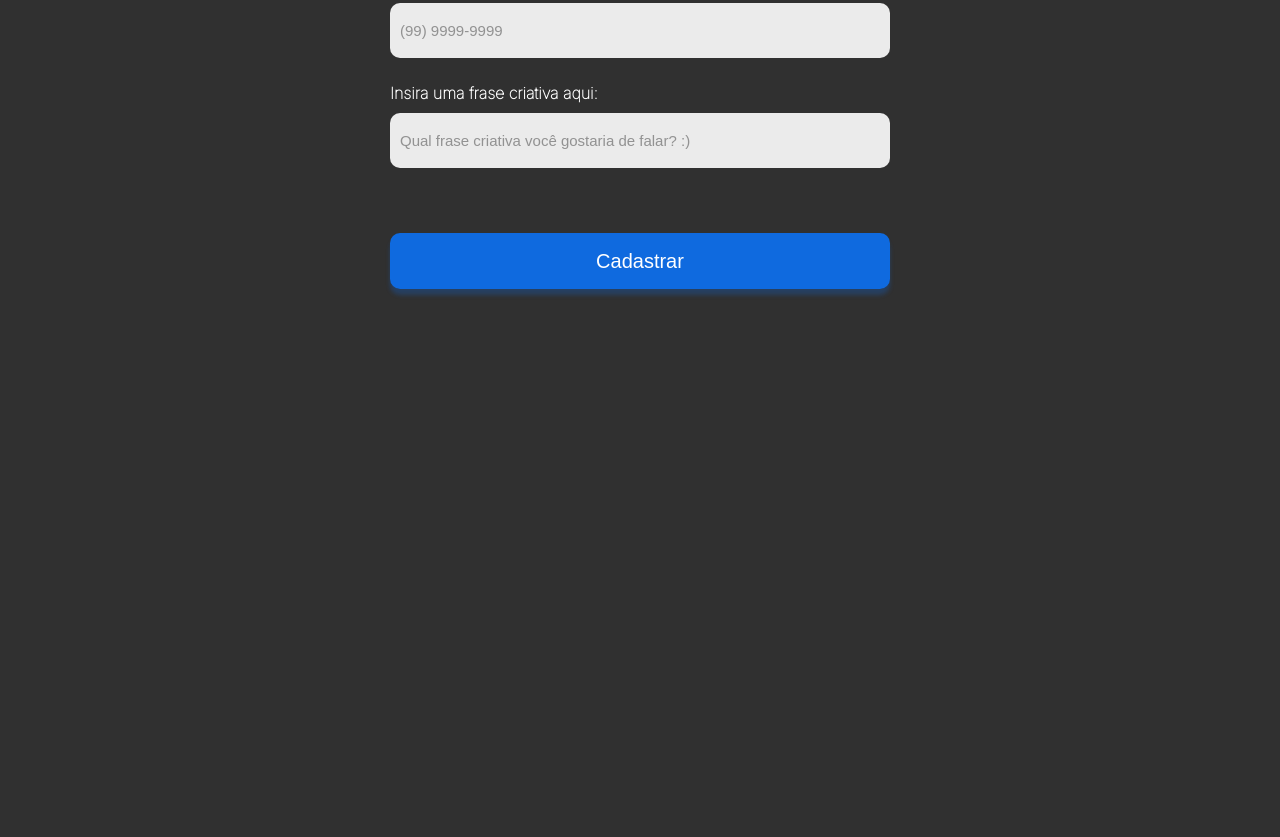
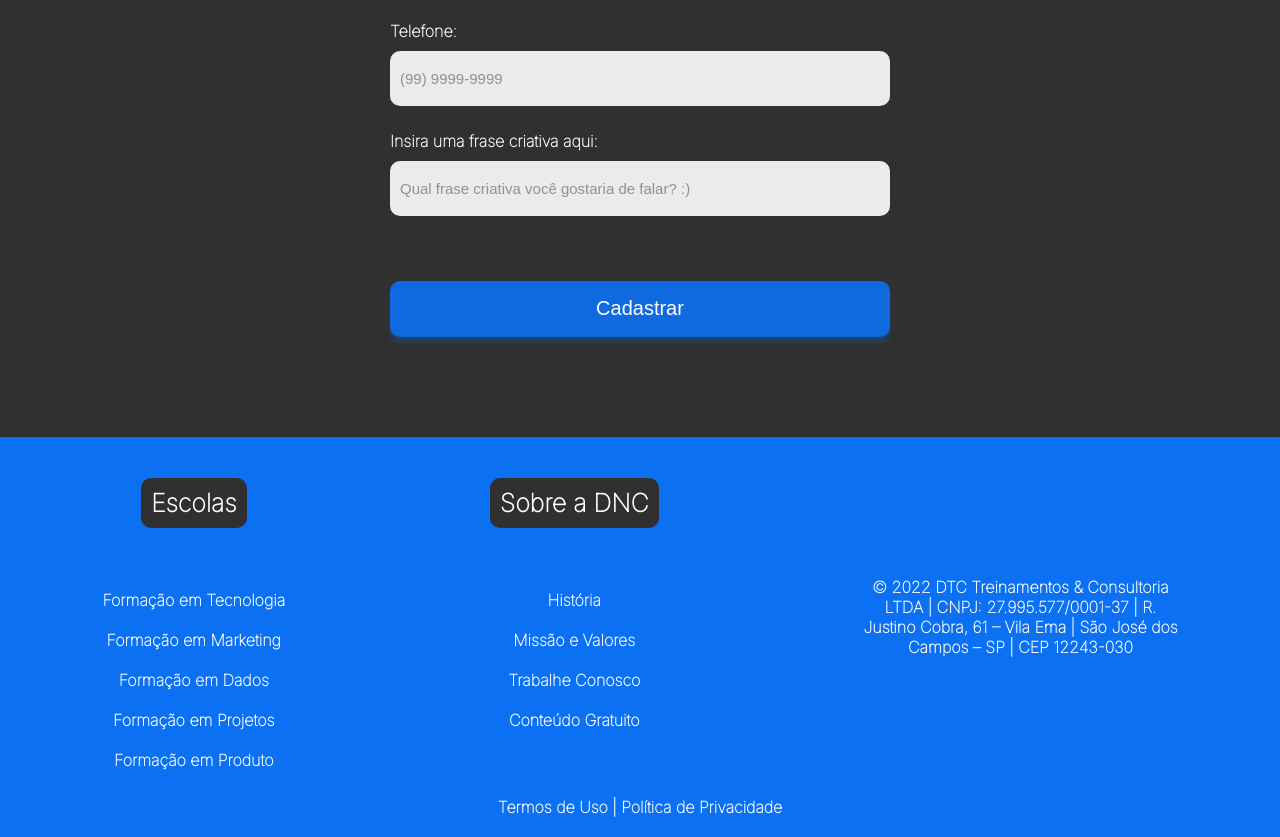
Before and after one commit to eovitordev/DncBootcamp, a plain HTML site: page source/index.html in a window 1280 px wide. Shown: the part 1054-1891 px from the top of the page. Before the commit the page ends 1443 px from the top, so only its background shows below. Drawn offline with Linux system fonts and the light colour scheme.

Commit message:
Add files via upload

```diff
--- a/source/index.css
+++ b/source/index.css
@@ -2,3 +2,45 @@
 @import url('./styles/body.css');
 @import url('./styles/header.css');
 @import url('./styles/form.css');
+@import url('./styles/footer.css');
+
+@media only screen and (max-width: 600px) {
+    #main {
+        flex-direction: column;
+        padding-bottom: 35px;
+        height: auto;
+    }
+
+    #menu{
+        flex-direction: column;
+        width: 100%;
+    }
+
+    #menu a{
+        display: flex;
+        height: 50px;
+        align-items: center;
+        margin: 0px;
+    }
+
+    section h1 {
+        font-size: 38px;
+    }
+
+    section h2{
+        font-size: 15px;
+        line-height: 2;
+    }
+
+    form{
+        width: 80%;
+    }
+
+    #checkbox-bootcamp label {
+        font-size: 12px;
+    }
+
+    footer #line1{
+        flex-direction: column;
+    }
+}
--- a/source/index.html
+++ b/source/index.html
@@ -21,7 +21,9 @@
         <section>
             <header>
                 <h1>BOOTCAMP DNC</h1>
-            <h2>Esse será um evento exclusivo para todos os alunos<br> da <b>DNC</b>, que querem <span class="invert">acelerar a carreira</span> com uma<br> semana intensiva de conteúdo de mercado entre<br> <span class="invert">BACK-END, FRONT-END & BANCO DE DADOS.</span></h2>
+                <h2>Esse será um evento exclusivo para todos os alunos <br> da <b>DNC</b>, que querem <span class="invert">acelerar a carreira</span> com uma <br> semana intensiva de conteúdo de mercado entre <br>
+                    <span class="invert">BACK-END, FRONT-END & BANCO DE DADOS.</span>
+                </h2>
             </header>
             <form action="">
                 <div class="form-bootcamp">
@@ -37,10 +39,8 @@
                     <div id="checkbox-bootcamp">
                         <input type="checkbox" value="back-end">
                         <label>Back-End</label>
-
                         <input type="checkbox" value="front-end">
                         <label for="">Front-End</label>
-
                         <input type="checkbox" value="bd">
                         <label>Banco de Dados</label>
                     </div>
@@ -57,9 +57,56 @@
                     <label for="">Insira uma frase criativa aqui:</label>
                     <input type="text" placeholder="Qual frase criativa você gostaria de falar? :)">
                 </div>
-
                 <input type="submit" value="Cadastrar">
             </form>
         </section>
+        <footer>
+            <div id="line1">
+                <nav id="training">
+                    <h5>Escolas</h5>
+                    <ul>
+                        <li>
+                            <a href=""> Formação em Tecnologia </a>
+                        </li>
+                        <li>
+                            <a href=""> Formação em Marketing </a>
+                        </li>
+                        <li>
+                            <a href=""> Formação em Dados </a>
+                        </li>
+                        <li>
+                            <a href=""> Formação em Projetos </a>
+                        </li>
+                        <li>
+                            <a href=""> Formação em Produto </a>
+                        </li>
+                    </ul>
+                </nav>
+                <nav id="about">
+                    <h5>Sobre a DNC</h5>
+                    <ul>
+                        <li>
+                            <a href=""> História </a>
+                        </li>
+                        <li>
+                            <a href=""> Missão e Valores </a>
+                        </li>
+                        <li>
+                            <a href=""> Trabalhe Conosco </a>
+                        </li>
+                        <li>
+                            <a href=""> Conteúdo Gratuito </a>
+                        </li>
+                    </ul>
+                </nav>
+                <div id="local">
+                    © 2022 DTC Treinamentos & Consultoria<br> LTDA | CNPJ: 27.995.577/0001-37 | R.<br> Justino Cobra, 61 – Vila Ema | São José dos<br> Campos – SP | CEP 12243-030
+                </div>
+            </div>
+            <div id="line2">
+                <a href="">Termos de Uso | Política de Privacidade</a>
+            </div>
+        </footer>
+        </div>
     </body>
 </html>
--- /dev/null
+++ b/source/styles/footer.css
@@ -0,0 +1,72 @@
+@import url('./styles.css');
+
+footer{
+    background-color: var(--blue-dnc);
+}
+
+footer #line1{
+    display: flex;
+    justify-content: space-around;
+    align-items: center;
+}
+
+footer ul{
+    list-style: none;
+    margin: 0px;
+    padding: 0px;
+}
+
+footer ul li {
+    text-align: center;
+    color: white;
+    font-family: var(--font-website);
+    font-weight: 600;
+    margin: 20px 0px 20px 0px;
+}
+
+footer nav {
+    display: flex;
+    flex-direction: column;
+    align-items: center;
+    height: 360px;
+}
+
+footer ul li a{
+    color: white;
+    text-decoration: none;
+}
+
+footer ul li a:hover{
+    color: var(--grey-dnc);
+}
+
+footer h5{
+    background-color: var(--black-dnc);
+    border-radius: 10px;
+    text-align: center;
+    color: white;
+    font-family: var(--font-website);
+    font-weight: 800;
+    font-size: 25px;
+    padding: 10px;
+}
+
+footer #local{
+    text-align: center;
+    color: white;
+    font-family: var(--font-website);
+    font-weight: bold;
+}
+
+footer #line2{
+    font-family: var(--font-website);
+    background-color: var(--blue-dnc);
+    text-align: center;
+    padding-bottom: 20px;
+}
+
+footer #line2 a{
+    color: white;
+    text-decoration: none;
+    font-weight: 600;
+}
--- a/source/styles/header.css
+++ b/source/styles/header.css
@@ -28,6 +28,7 @@ header h2 {
     text-align: center;
     font-weight: 700;
     margin-bottom: 100px;
+    line-height: 1.7;
 }
 
 header .invert {
--- a/source/styles/styles.css
+++ b/source/styles/styles.css
@@ -2,6 +2,7 @@
     /* main.css */
     --blue-dnc: #0C70F2;
     --shadow-blue: #0c70f240;
+    --black-dnc: #303030;
     --grey-dnc: #CCCCCC;
 
     /* body.css */
```
Lines whose indentation alone changed are shown as unchanged.
